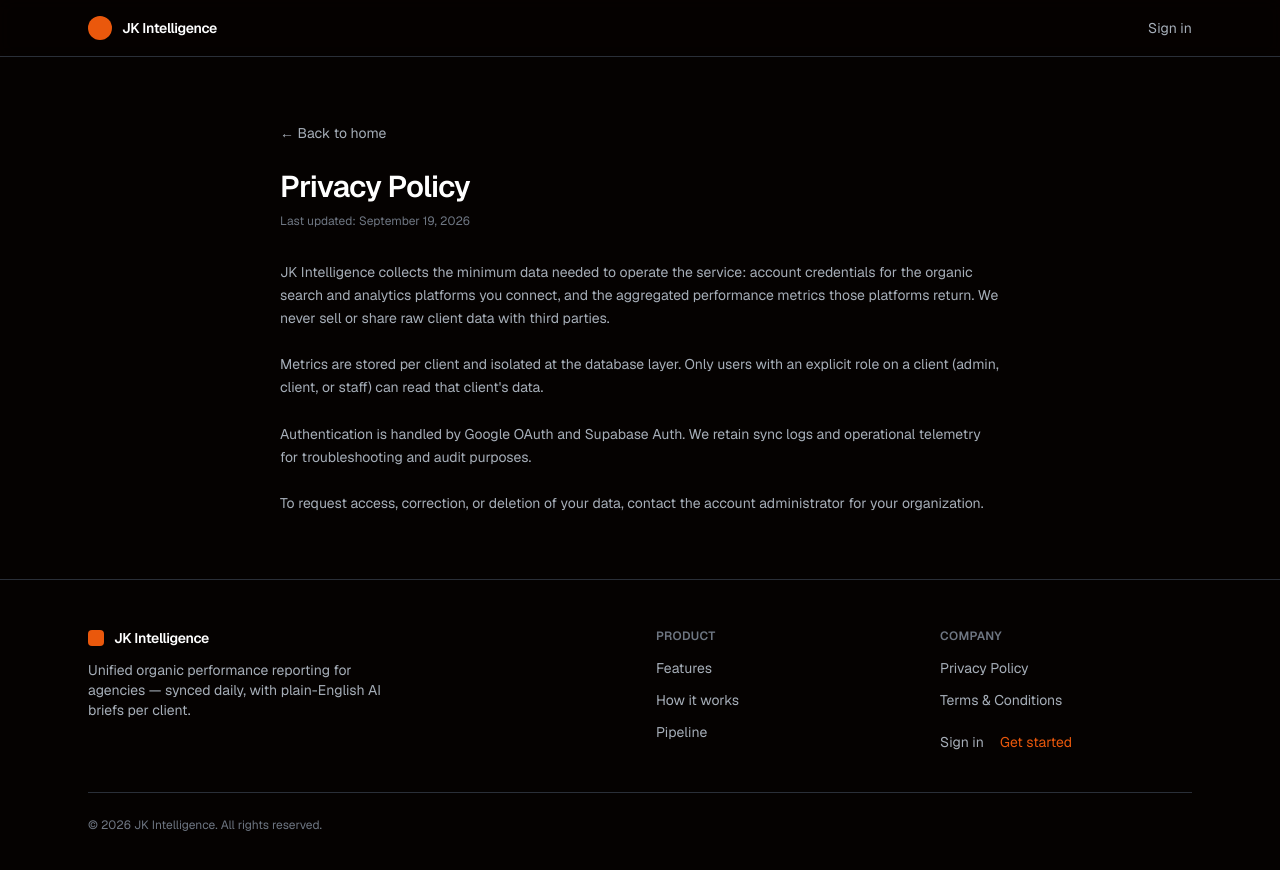
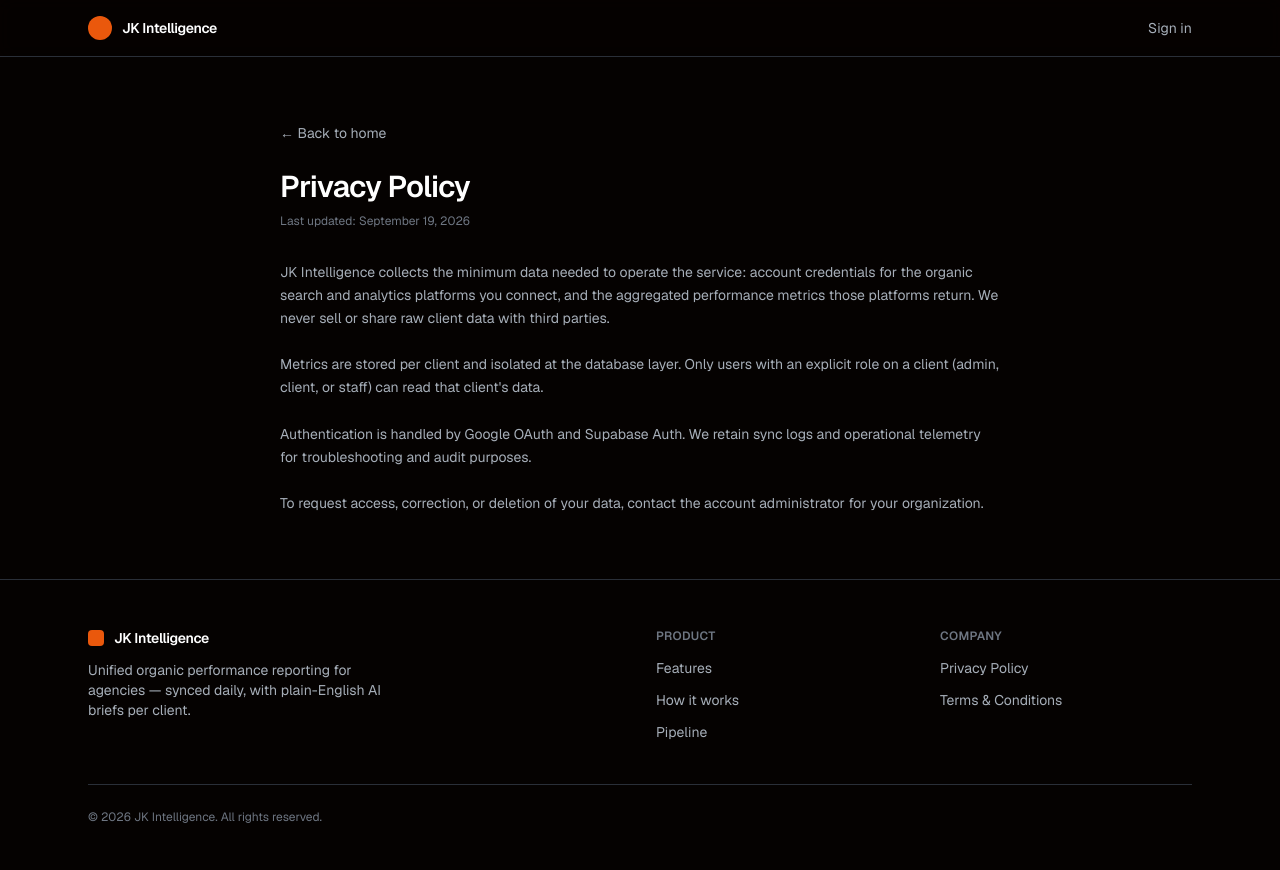
Before and after one commit to jkingz/jk-intelligence, a Next.js app: page /privacy in a window 1280 px wide. Shown: the top 870 px of the page. Built offline with nearby package versions, Linux system fonts and the light colour scheme.

Commit message:
feat(landing): drop footer auth links, apply full landing palette

```diff
--- a/components/features/landing/landing-footer.tsx
+++ b/components/features/landing/landing-footer.tsx
@@ -63,20 +63,6 @@ export function LandingFooter() {
                 </li>
               ))}
             </ul>
-            <div className="mt-5 flex items-center gap-4">
-              <Link
-                href="/auth/login"
-                className="text-sm text-landing-muted transition-colors hover:text-landing-text"
-              >
-                Sign in
-              </Link>
-              <Link
-                href="/auth/sign-up"
-                className="text-sm font-medium text-landing-accent transition-colors hover:text-landing-sky"
-              >
-                Get started
-              </Link>
-            </div>
           </nav>
         </div>
 
--- a/components/features/landing/landing-hero.tsx
+++ b/components/features/landing/landing-hero.tsx
@@ -18,11 +18,11 @@ export function LandingHero() {
     <section id="pipeline-overview" className="relative overflow-hidden" aria-labelledby="hero-heading">
       <div
         aria-hidden="true"
-        className="pointer-events-none absolute inset-x-0 top-0 h-96 bg-[radial-gradient(60%_50%_at_50%_0%,rgba(234,88,12,0.14),transparent_70%)]"
+        className="pointer-events-none absolute inset-x-0 top-0 h-96 bg-[radial-gradient(60%_50%_at_50%_0%,color-mix(in_srgb,var(--landing-accent)_14%,transparent),transparent_70%)]"
       />
       <div
         aria-hidden="true"
-        className="pointer-events-none absolute inset-x-0 top-40 h-80 bg-[radial-gradient(40%_50%_at_20%_0%,rgba(255,158,94,0.1),transparent_70%)]"
+        className="pointer-events-none absolute inset-x-0 top-40 h-80 bg-[radial-gradient(40%_50%_at_20%_0%,color-mix(in_srgb,var(--landing-sky)_10%,transparent),transparent_70%)]"
       />
 
       <div aria-hidden="true" className="pointer-events-none absolute inset-0 flex items-end justify-center">
@@ -71,7 +71,7 @@ export function LandingHero() {
             {sampleMetrics.map((metric) => (
               <div
                 key={metric.label}
-                className="rounded-2xl border border-landing-border bg-landing-surface p-5 transition-transform duration-200 ease-out hover:-translate-y-0.5 motion-reduce:transform-none"
+                className="rounded-2xl border border-landing-border bg-landing-surface p-5 transition-colors duration-200 ease-out hover:border-landing-border/60 hover:bg-landing-surface-2"
               >
                 <dt className="text-xs uppercase tracking-wide text-landing-faint">{metric.label}</dt>
                 <dd className="mt-2 flex items-baseline justify-between gap-2">
--- a/components/features/landing/landing-page.tsx
+++ b/components/features/landing/landing-page.tsx
@@ -19,26 +19,37 @@ const features = [
     description:
       "Google Search Console, GA4, and SEO platform data merged into one dashboard per client — traffic, conversions, clicks, impressions, CTR, and average position.",
     icon: BarChart3,
+    tone: "accent",
   },
   {
     name: "Keyword ranking trends",
     description:
       "Time-series tracking of top 3 / top 10 / top 20 keywords with the biggest movers, so you can see which rankings gained and which slipped — over any date range.",
     icon: TrendingUp,
+    tone: "sky",
   },
   {
     name: "AI performance briefs",
     description:
       "A plain-English summary generated for every client: top wins, biggest declines, and recommended focus areas — cached daily to keep costs predictable.",
     icon: Sparkles,
+    tone: "lilac",
   },
   {
     name: "Automated daily sync",
     description:
       "A daily job pulls every client's data with per-source retries and partial-failure safety. Dashboards read from cache, so they stay fast even when an API is down.",
     icon: RefreshCw,
+    tone: "blue",
   },
 ];
+
+const tintChips: Record<string, string> = {
+  accent: "bg-landing-accent/10 text-landing-accent",
+  sky: "bg-landing-sky/10 text-landing-sky",
+  lilac: "bg-landing-lilac/10 text-landing-lilac",
+  blue: "bg-landing-blue/10 text-landing-blue",
+};
 
 const steps = [
   {
@@ -83,9 +94,11 @@ export function LandingPage() {
               {features.map((feature) => (
                 <div
                   key={feature.name}
-                  className="rounded-2xl border border-landing-border bg-landing-surface p-5 transition-colors duration-200 ease-out hover:border-landing-border/60"
+                  className="rounded-2xl border border-landing-border bg-landing-surface p-5 transition-colors duration-200 ease-out hover:border-landing-border/60 hover:bg-landing-surface-2"
                 >
-                  <span className="inline-flex h-9 w-9 items-center justify-center rounded-xl bg-landing-accent/10 text-landing-accent">
+                  <span
+                    className={`inline-flex h-9 w-9 items-center justify-center rounded-xl ${tintChips[feature.tone]}`}
+                  >
                     <feature.icon className="size-5" aria-hidden="true" />
                   </span>
                   <h3 className="mt-4 text-sm font-semibold">{feature.name}</h3>
@@ -107,7 +120,7 @@ export function LandingPage() {
               {steps.map((step) => (
                 <div
                   key={step.number}
-                  className="rounded-2xl border border-landing-border bg-landing-surface p-5 transition-transform duration-200 ease-out hover:-translate-y-0.5 motion-reduce:transform-none"
+                  className="rounded-2xl border border-landing-border bg-landing-surface p-5 transition-colors duration-200 ease-out hover:border-landing-border/60 hover:bg-landing-surface-2"
                 >
                   <span className="font-mono text-xs text-landing-accent">{step.number}</span>
                   <h3 className="mt-3 text-sm font-semibold">{step.title}</h3>
--- a/context/progress-tracker.md
+++ b/context/progress-tracker.md
@@ -143,6 +143,10 @@ Email + password sign-in/sign-up verified
 ## In Progress
 - (none — hero extraction + pipeline background just completed)
 
+## Recent Work
+
+- Landing footer links removed + full landing palette applied: removed the Sign in / Get started links from `LandingFooter` (Company nav now Privacy Policy + Terms & Conditions only). Landing page now uses every `landing-*` token: hero glow gradients converted from hardcoded `rgba()` to `color-mix()` over `--landing-accent` / `--landing-sky`; metric/feature/step cards gain a `hover:bg-landing-surface-2` elevation (previously unused token); the four feature icon chips vary across the full tint ramp (accent / sky / lilac / blue) instead of accent-only. Verified: typecheck + lint clean, production build green, `color-mix` radial-gradient classes emitted with a plain (non-mix) fallback for older browsers.
+
 ## Completed (cont.)
 
 - Dashboard LCP skeleton: rewrote `components/features/dashboard/components/dashboard-skeleton.tsx` (the `/dashboard` Suspense fallback) to mirror the real layout 1:1 — header, hero (domain line + 2-line h1 + range/tabs row), 4 metric cards, 2/1 chart + brief grid, query table, AI citation grid, footer. Placeholder blocks are `bg-border/70 motion-safe:animate-pulse` and match real heights (`h-80` chart, `h-9` hero lines, matching card padding) so the early skeleton paint can be the LCP candidate and the real swap-in causes no layout shift. Server component, no client JS; `aria-busy`/`aria-live`/sr-only label retained. `ui-context.md` gained "Loading Skeletons". Verified: typecheck + lint clean.
```
